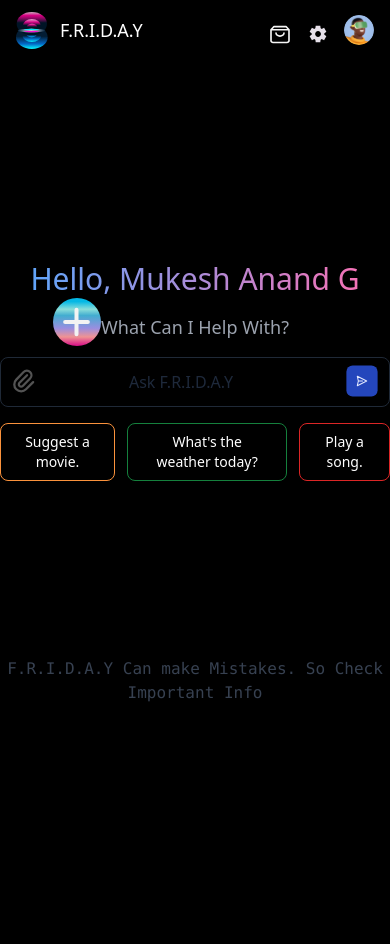
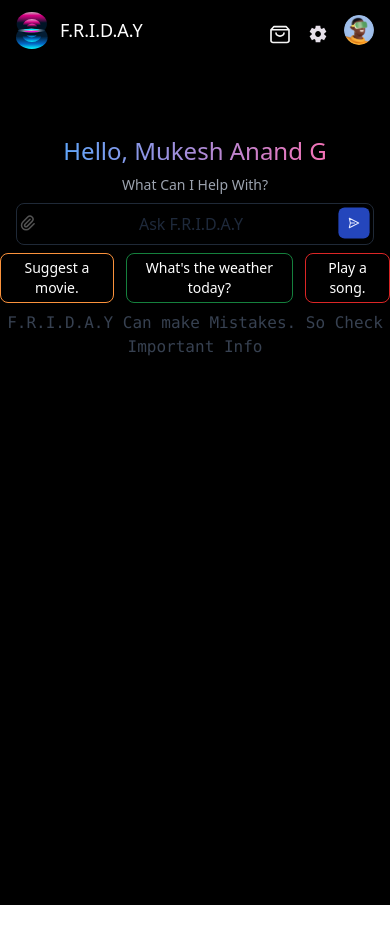
Before and after one commit to akshatgg/Al_Zira, a React (Vite) app: page / in a window 390 px wide. Shown: the top 944 px of the page. After the commit the page ends 905 px from the top, so only its background shows below. Built offline with nearby package versions, Linux system fonts and the light colour scheme.

Commit message:
setting and makes responsive to the prompt page

```diff
--- a/src/App.tsx
+++ b/src/App.tsx
@@ -4,7 +4,7 @@ import Signup from "./Pages/Auth/Signup.tsx";
 import ForgotPassword from "./Pages/Auth/ForgotPassword.tsx";
 import { Navbar } from "./Pages/Navbar/Navbar.tsx";
 import {Prompt} from "./Pages/Prompt/Prompt.tsx";
-import Welcome from "./Components/Welcome.tsx"
+
 
 
 function App() {
@@ -16,7 +16,7 @@ function App() {
         <Routes>
           <Route path="/" element={<Navbar/>} />
         </Routes>
-        <Welcome/>
+
 
         <Routes>
           <Route>
--- a/src/Components/Welcome.tsx
+++ /dev/null
@@ -1,39 +0,0 @@
-import React from 'react';
-import SendIcon from '../assets/send-icon.svg';
-import Media from '../assets/media.svg';
-import Add from '../assets/add.svg'
-
-export const Welcome: React.FC = () => {
-  return (
-    <div className="bg-black min-h-screen flex items-center justify-center">
-          <img src={Add} alt="Add" className="absolute left-0 inset-y-40 cursor-pointer" />
-      <div className="text-center space-y-4"> {/* Inner container for vertical alignment */}
-        <h2 className="text-3xl font-sans bg-gradient-to-r from-blue-400 to-pink-400 inline-block bg-clip-text text-transparent">
-          Hello, Mukesh Anand G
-        </h2>
-        <p className="text-gray-400 text-lg">What Can I Help With?</p>
-
-        {/* Search Bar */}
-        <div className="relative w-full max-w-lg mx-auto">
-          <input
-            type="text"
-            placeholder="Ask F.R.I.D.A.Y"
-            className="w-full p-3 pr-10 rounded-lg text-white placeholder-slate-800 text-center focus:outline-none bg-transparent border border-gray-800"
-          />
-          <img src={SendIcon} alt="SendIcon" className="absolute inset-y-2 right-3 p-0 w-8 h-8" />
-          <img src={Media} alt="Media" className="absolute inset-y-3 left-3 p-0 w-6 h-6" />
-        </div>
-
-        <div className="mt-6 pb-20 space-x-3 flex justify-center">
-          <button className="text-white bg-transparent border border-orange-400 py-2 px-4 rounded-lg hover:bg-gray-700 text-sm">Suggest a movie.</button>
-          <button className="text-white bg-transparent border border-green-700 py-2 px-4 rounded-lg hover:bg-gray-700 text-sm">What's the weather today?</button>
-          <button className="text-white bg-transparent border border-red-600 py-2 px-4 rounded-lg hover:bg-gray-700 text-sm">Play a song.</button>
-        </div>
-      <p className='text-gray-700 font-mono pt-20'>F.R.I.D.A.Y Can make Mistakes. So Check Important Info</p>
-      </div>
-    </div>
-  );
-};
-
-Welcome.displayName = 'Welcome';
-export default Welcome;
--- a/src/Pages/Prompt/Prompt.tsx
+++ b/src/Pages/Prompt/Prompt.tsx
@@ -1,13 +1,40 @@
-import React from 'react'
+import React from 'react';
+import SendIcon from '../../assets/send-icon.svg';
+import Media from '../../assets/media.svg';
+import Add from '../../assets/add.svg';
 
 export const Prompt: React.FC = () => {
-  return(
-    <div className="bg-black min-h-screen">
-      <h1>I am Prompt</h1>
+  return (
+    <div className="bg-black min-h-screen text-center ">
+      <div className="lg:space-y-4 md:space-y-3 space-y-2 xl:pt-[10%] lg:pt-[15%] md:pt-[20%] pt-[19%]"> {/* Inner container for vertical alignment */}
+
+        <h2 className="lg:text-4xl md:text-3xl text-2xl font-sans bg-gradient-to-r from-blue-400 to-pink-400 inline-block bg-clip-text text-transparent">
+          Hello, Mukesh Anand G
+        </h2>
+        <p className="text-gray-400 lg:text-xl md:text-lg text-sm">What Can I Help With?</p>
+
+        {/* Increased the width of the input container */}
+
+        <div className="relative w-full lg:max-w-3xl md:max-w-xl max-w-lg mx-auto px-4">
+          <input
+            type="text"
+            placeholder="Ask F.R.I.D.A.Y"
+            className="w-full p-2 pr-12 pl-10 rounded-lg text-white placeholder-slate-800 text-center focus:outline-none bg-transparent border border-gray-800"
+          />
+          <img src={SendIcon} alt="SendIcon" className="absolute inset-y-1 right-5 p-0 w-8 h-8" />
+          <img src={Media} alt="Media" className="absolute inset-y-3 left-5 p-0 w-4 h-4" />
+        </div>
+
+        <div className=" lg:mt-6 md:mt-6 mt-5pb-20 space-x-3 flex justify-center">
+          <button className="text-white bg-transparent border border-orange-400 lg:py-2 lg:px-4 md:py-1 md:px-2 py-1 px-2 rounded-lg hover:bg-gray-700 text-sm">Suggest a movie.</button>
+          <button className="text-white bg-transparent border border-green-700 lg:py-2 lg:px-4 md:py-1 md:px-2 py-1 px-2 rounded-lg hover:bg-gray-700 text-sm">What's the weather today?</button>
+          <button className="text-white bg-transparent border border-red-600 lg:py-2 lg:px-4 md:py-1 md:px-2 py-1 px-2 rounded-lg hover:bg-gray-700 text-sm">Play a song.</button>
+        </div>
+        <p className='text-gray-700 font-mono xl:pt-36 lg:pt-24 md:text-sm md:pt-16'>F.R.I.D.A.Y Can make Mistakes. So Check Important Info</p>
+      </div>
     </div>
-  )
+  );
+};
 
-
-}
-
-Prompt.displayName = 'Prompt'
+Prompt.displayName = 'Prompt';
+export default Prompt;
```
